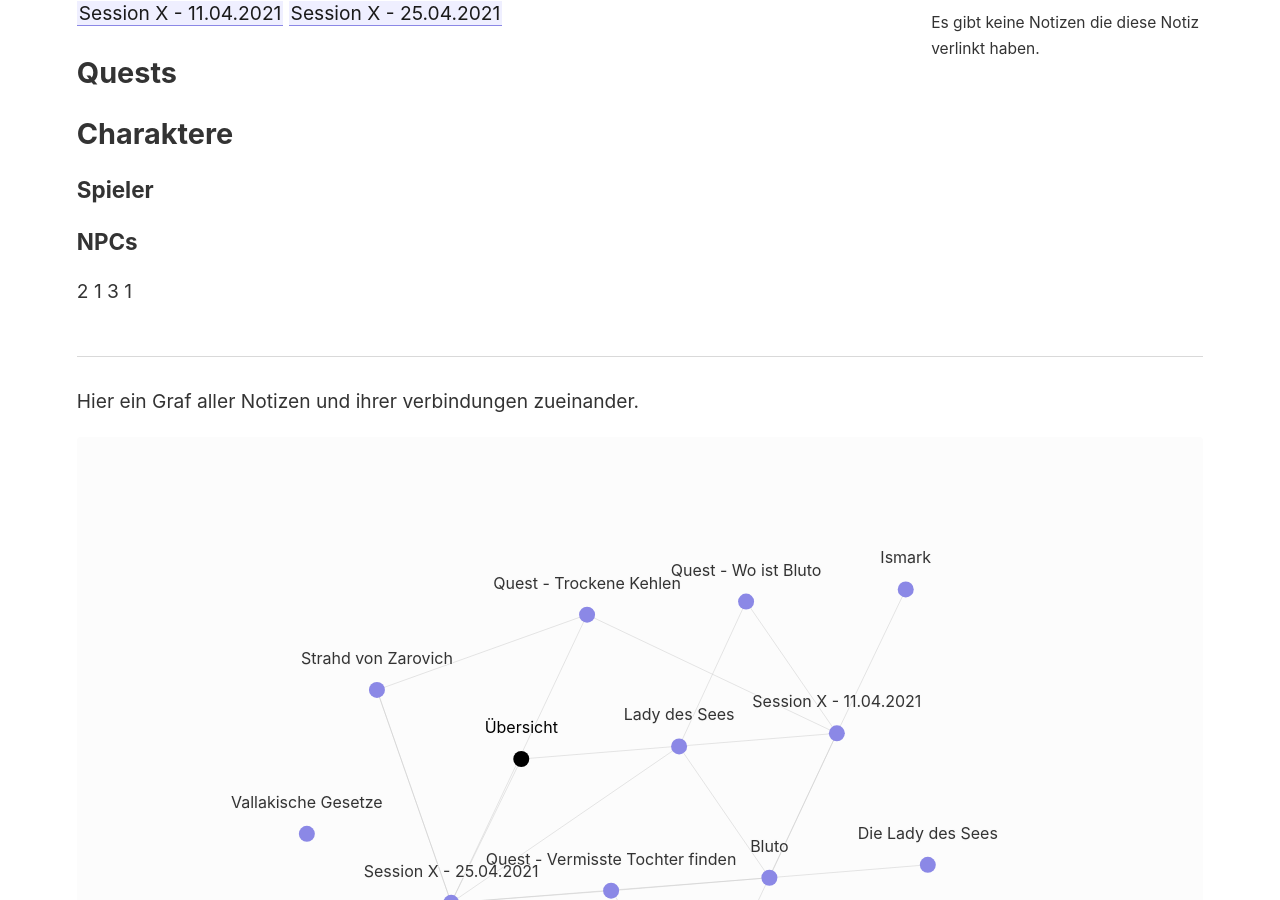
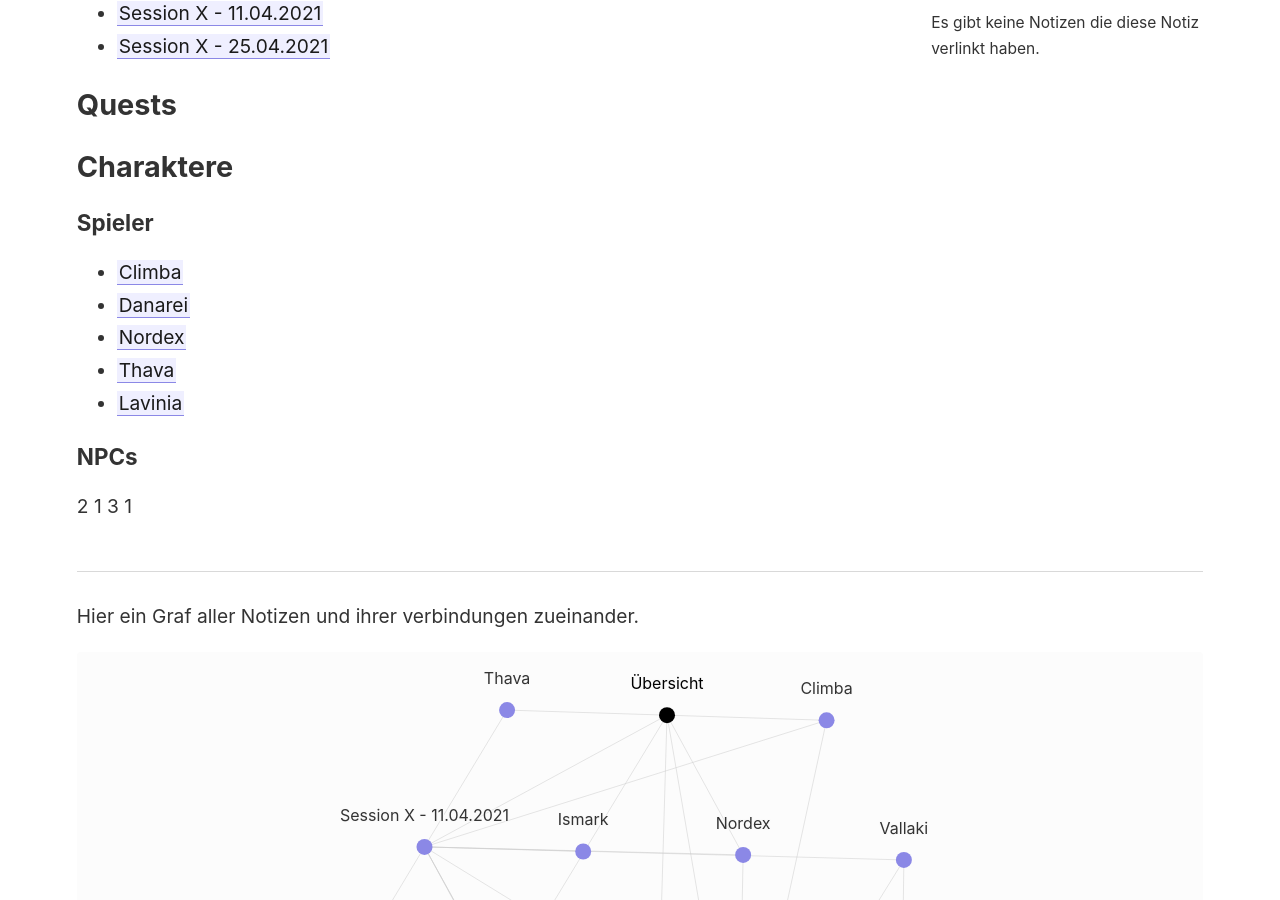
Before and after one commit to Julez404/CoS_Log, a Jekyll site: the page built from _notes/Übersicht.md, in a window 1280 px wide and 900 px high, scrolled down 340 px. Built offline with Jekyll 4.4.1, drawn with Linux system fonts in a browser that asks for light colours.

Commit message:
Update via script

```diff
--- /dev/null
+++ b/_notes/Climba.md
@@ -0,0 +1,3 @@
+---
+title: Climba
+---
--- /dev/null
+++ b/_notes/Nordex.md
@@ -0,0 +1,3 @@
+---
+title: Nordex
+---
--- /dev/null
+++ b/_notes/Thava.md
@@ -0,0 +1,3 @@
+---
+title: Thava
+---
--- a/_notes/Übersicht.md
+++ b/_notes/Übersicht.md
@@ -4,8 +4,8 @@ title: Übersicht
 
 ## Session Logs
 
-[[Session X - 11.04.2021]]
-[[Session X - 25.04.2021]]
+* [[Session X - 11.04.2021]]
+* [[Session X - 25.04.2021]]
 
 
 ## Quests
@@ -16,6 +16,11 @@ title: Übersicht
 
 
 ### Spieler
+* [[Climba]]
+* [[Danarei]]
+* [[Nordex]]
+* [[Thava]]
+* [[Lavinia]]
 
 ### NPCs
 
```
Also changed, not shown: _notes/Danarei.md (added, +3 -0 lines), _notes/Lavinia.md (added, +3 -0 lines), obsidian_template/note.md (added, +3 -0 lines), .obsidian/templates.json (added), 2 other files.
